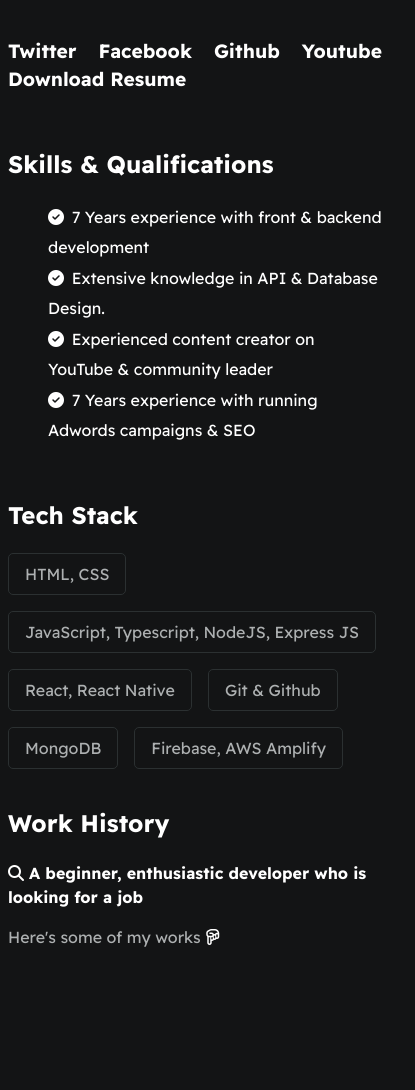
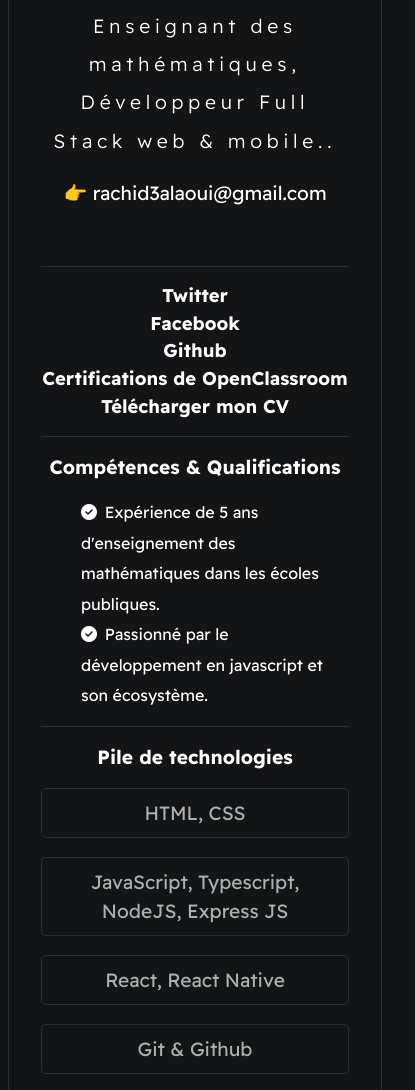
Before and after one commit to rachidamrani/myresume, a plain HTML site: page index.html in a window 390 px wide. Shown: the part 323-1413 px from the top of the page, 415 px wide, since content can reach past the window. Before the commit the page ends 1312 px from the top, so only its background shows below. Drawn offline with Linux system fonts and the light colour scheme.

Commit message:
second commit

```diff
--- a/index.html
+++ b/index.html
@@ -22,45 +22,42 @@
 
         <div>
           <h1 id="user-name">Rachid Amrani</h1>
-          <p id="bio">Mathematics teacher, web & mobile developer.</p>
+          <p id="bio">
+            Enseignant des mathématiques, Développeur Full Stack web & mobile..
+          </p>
           <p id="email">👉 rachid3alaoui@gmail.com</p>
         </div>
       </section>
+
+      <div class="line-divider"></div>
 
       <section class="section--page">
         <div id="socials--list">
           <a href="#" target="_blank"> Twitter</a>
           <a href="#" target="_blank"> Facebook</a>
           <a href="#" target="_blank"> Github</a>
-          <a href="#" target="_blank"> Youtube</a>
-          <a href="./assets/resume.pdf" target="_blank"> Download Resume</a>
+          <a href="#" target="_blank"> Certifications de OpenClassroom </a>
+          <a href="./assets/resume.pdf" target="_blank"> Télécharger mon CV</a>
         </div>
       </section>
-
+      <div class="line-divider"></div>
       <section class="section--page">
-        <h2>Skills & Qualifications</h2>
+        <h2>Compétences & Qualifications</h2>
         <ul id="qualifications--list">
           <li>
-            <i class="fa-sharp fa-solid fa-circle-check"></i> 7 Years experience
-            with front & backend development
+            <i class="fa-sharp fa-solid fa-circle-check"></i> Expérience de 5
+            ans d'enseignement des mathématiques dans les écoles publiques.
           </li>
           <li>
-            <i class="fa-sharp fa-solid fa-circle-check"></i> Extensive
-            knowledge in API & Database Design.
-          </li>
-          <li>
-            <i class="fa-sharp fa-solid fa-circle-check"></i> Experienced
-            content creator on YouTube & community leader
-          </li>
-          <li>
-            <i class="fa-sharp fa-solid fa-circle-check"></i> 7 Years experience
-            with running Adwords campaigns & SEO
+            <i class="fa-sharp fa-solid fa-circle-check"></i> Passionné par le
+            développement en javascript et son écosystème.
           </li>
         </ul>
       </section>
+      <div class="line-divider"></div>
 
-      <section id="section--page">
-        <h2>Tech Stack</h2>
+      <section class="section--page">
+        <h2>Pile de technologies</h2>
         <div id="wrapper--techstack__items">
           <div class="card--techstack">
             <span>HTML, CSS</span>
@@ -81,17 +78,22 @@
         </div>
       </section>
 
+      <div class="line-divider"></div>
+
       <section id="work-history-wrapper" class="section--page">
-        <h2>Work History</h2>
-        <div class="line-divider"></div>
+        <h2>Échantillons de projets</h2>
         <div class="card--work-history">
-          <strong>
-            <i class="fa-solid fa-magnifying-glass"></i> A beginner,
-            enthusiastic developer who is looking for a job
+          <strong class="self--presentation">
+            <i class="fa-solid fa-magnifying-glass"></i> Développeur débutant et
+            enthousiaste qui est à la recherche d'un emploi.
           </strong>
           <p>
-            Here's some of my works
+            Voici quelques uns de mes projets
             <i class="fa-regular fa-hand-point-down"></i>
+          </p>
+          <p>
+            <i class="fa-solid fa-hand-holding-heart"></i> Bientôt disponible
+            ...
           </p>
         </div>
       </section>
--- a/styles/style.css
+++ b/styles/style.css
@@ -62,8 +62,11 @@ li {
 }
 
 #container--main {
-  max-width: 700px;
+  max-width: 1200px;
   margin: 0 auto;
+  padding: 0 2em;
+  border-right: 1px solid var(--mainBorderColor);
+  border-left: 1px solid var(--mainBorderColor);
 }
 
 .section--page {
@@ -79,12 +82,14 @@ li {
 
 #user-name {
   font-size: 3em;
-  line-height: 1em;
+  letter-spacing: 0.25em;
 }
 
 #bio {
   font-weight: 300;
   color: var(--mainTextColor);
+  line-height: 1em;
+  letter-spacing: 0.25em;
 }
 
 #email {
@@ -119,6 +124,7 @@ li {
   display: flex;
   flex-wrap: wrap;
   gap: 1em;
+  padding-bottom: 2em;
 }
 
 .card--techstack {
@@ -126,3 +132,67 @@ li {
   padding: 0.5em 1em;
   border-radius: 5px;
 }
+
+.line-divider {
+  background-color: var(--mainBorderColor);
+  height: 1px;
+}
+
+.self--presentation {
+  display: block;
+  padding-top: 1em;
+}
+
+@media (max-width: 768px) {
+  #wrapper--hero {
+    min-height: 200px;
+    margin: 2em 0;
+  }
+
+  #user-name {
+    font-size: 1.2em;
+  }
+
+  #bio {
+    line-height: 2em;
+  }
+
+  #socials--list {
+    display: flex;
+    flex-direction: column;
+    align-items: center;
+  }
+}
+
+@media (max-width: 460px) {
+  #wrapper--hero {
+    display: flex;
+    flex-direction: column;
+  }
+
+  .section--page {
+    font-size: 1.2em;
+    text-align: center;
+    padding: 0;
+  }
+
+  .section--page h2 {
+    font-size: 1em;
+  }
+
+  #socials--list {
+    font-size: 0.8em;
+    padding: 1em 0;
+  }
+
+  #qualifications--list {
+    font-size: medium;
+    text-align: left;
+  }
+
+  #wrapper--techstack__items {
+    display: flex;
+    flex-direction: column;
+    justify-content: center;
+  }
+}
```
Also changed, not shown: 12 other files.
